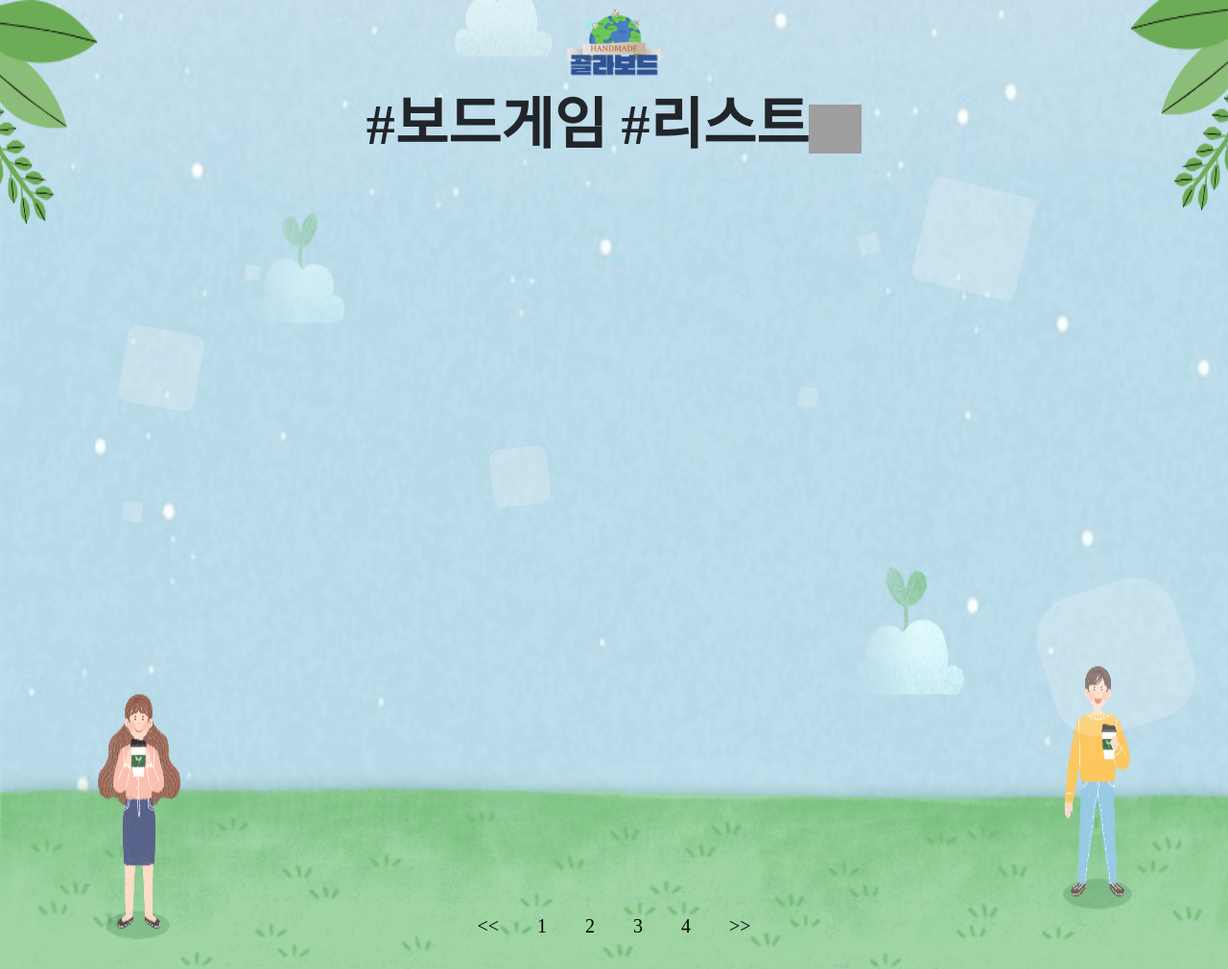
After one commit to tunEmvegnomb/sparta_mc10th, a Python web app: template templates/full_list2.html in a window 1280 px wide. The commit adds this page. Shown: the whole page at 96% size. Run offline with Jinja, Linux system fonts and the light colour scheme; the template is opened without the code that fills it, so the values that code supplies are empty; some libraries are stand-ins or nearby versions; some web fonts are replaced; grey boxes are pictures that could not be loaded.

Commit message:
add ver.7 tokki

```diff
--- /dev/null
+++ b/templates/full_list2.css
@@ -0,0 +1,221 @@
+@font-face {
+    font-family: 'ONE-Mobile-POP';
+    src: url('https://cdn.jsdelivr.net/gh/projectnoonnu/noonfonts_2105_2@1.0/ONE-Mobile-POP.woff') format('woff');
+    font-weight: normal;
+    font-style: normal;
+}
+
+body {
+  background-image: url("./../static/background_img.png");
+  background-repeat: no-repeat;
+  margin: 0;
+  background-attachment: fixed;
+  background-size: 100% 100%;
+  overflow: hidden;
+  font-family: 'ONE-Mobile-POP';
+
+
+}
+
+
+/* Animation */
+.area {
+  background: -webkit-linear-gradient(to left, #9fa9d8, #0a53be);
+  width: 100%;
+  height: 100vh;
+  position: absolute;
+  z-index: -1;
+}
+
+.circles {
+  position: relative;
+  top: 0;
+  left: 0;
+  width: 100%;
+  height: 100%;
+  overflow: hidden;
+}
+
+.circles li {
+  position: absolute;
+  display: block;
+  list-style: none;
+  width: 20px;
+  height: 20px;
+  background: rgba(255, 255, 255, 0.2);
+  animation: animate 25s linear infinite;
+  bottom: -150px;
+}
+
+.circles li:nth-child(1) {
+  left: 10%;
+  width: 80px;
+  height: 80px;
+  animation-delay: 0s;
+}
+
+.circles li:nth-child(2) {
+  left: 10%;
+  width: 20px;
+  height: 20px;
+  animation-delay: 2s;
+  animation-duration: 12s;
+}
+
+.circles li:nth-child(3) {
+  left: 70%;
+  width: 20px;
+  height: 20px;
+  animation-delay: 4s;
+}
+
+.circles li:nth-child(4) {
+  left: 40%;
+  width: 60px;
+  height: 60px;
+  animation-delay: 0s;
+  animation-duration: 18s;
+}
+
+.circles li:nth-child(5) {
+  left: 65%;
+  width: 20px;
+  height: 20px;
+  animation-delay: 0s;
+}
+
+.circles li:nth-child(6) {
+  left: 75%;
+  width: 110px;
+  height: 110px;
+  animation-delay: 3s;
+}
+
+.circles li:nth-child(7) {
+  left: 35%;
+  width: 150px;
+  height: 150px;
+  animation-delay: 7s;
+}
+
+.circles li:nth-child(8) {
+  left: 50%;
+  width: 25px;
+  height: 25px;
+  animation-delay: 15s;
+  animation-duration: 45s;
+}
+
+.circles li:nth-child(9) {
+  left: 20%;
+  width: 15px;
+  height: 15px;
+  animation-delay: 2s;
+  animation-duration: 35s;
+}
+
+.circles li:nth-child(10) {
+  left: 85%;
+  width: 150px;
+  height: 150px;
+  animation-delay: 0s;
+  animation-duration: 11s;
+}
+
+@keyframes animate {
+  0% {
+    transform: translateY(-1000px) rotate(0deg);
+    opacity: 1;
+    border-radius: 0;
+  }
+  100% {
+    transform: translateY(0px) rotate(720deg);
+    object-position: 0;
+    border-radius: 50%;
+  }
+}
+
+header {
+  text-align: center;
+}
+
+.banner-img {
+  width: 100px;
+  cursor: pointer;
+}
+#title{
+  text-align: center;
+  font-size: 20px;
+}
+.parent {
+    height: 3em; /* 애니메이션 높이 */
+    overflow-y: hidden;
+    display: block;
+}
+.parent .child {
+    font-size: 3em;/* 애니메이션 높이 */
+    font-weight: bold;
+    line-height: 1;
+    animation-name: grow;
+    animation-duration: 1s;/* 애니메이션 시간 */
+
+}
+/* 키프레임 애니메이션 */
+@keyframes grow {
+    from { transform: translateY(3em) }/* 애니메이션 높이 */
+    to { transform: translateY(0) }
+}
+
+
+.body {
+  width: 100%;
+  height: 100%;
+  display: flex;
+}
+
+.card-deck {
+  margin-bottom: 30px;
+}
+
+nav {
+  width: 100%;
+  height: 300px;
+  background: red;
+}
+
+#footer{
+  position: absolute;
+  bottom: 0;
+  left: 0;
+  width: 100%;
+  padding: 15px 0;
+  text-align: center;
+}
+.pagination {
+  display: inline-block;
+}
+
+.pagination a {
+  /*background-color:#EBF5FF;*/
+  color: black;
+  float: left;
+  padding: 8px 16px;
+  text-decoration: none;
+  border-radius: 100%;
+  /*transition: background-color .3s;*/
+  /*border: 1px solid #ddd;*/
+  margin: 0 4px;
+  cursor: pointer;
+  font-size: 20px;
+
+}
+
+.pagination a.active {
+  background-color: #4CAF50;
+  color: white;
+  /*border: 1px dotted #4CAF50;*/
+
+}
+
+.pagination a:hover:not(.active) {
+  background-color: #41A541;}
--- /dev/null
+++ b/templates/full_list2.html
@@ -0,0 +1,239 @@
+<!DOCTYPE html>
+<html lang="en" xmlns="http://www.w3.org/1999/html">
+<head>
+  <!-- Required meta tags -->
+  <meta charset="UTF-8" />
+  <meta
+          name="viewport"
+          content="width=device-width, initial-scale=1, shrink-to-fit=no"
+  />
+  <meta name="description" content="" />
+  <meta name="author" content="" />
+
+  <link
+          rel="stylesheet"
+          href="https://maxcdn.bootstrapcdn.com/bootstrap/4.0.0/css/bootstrap.min.css"
+          integrity="sha384-Gn5384xqQ1aoWXA+058RXPxPg6fy4IWvTNh0E263XmFcJlSAwiGgFAW/dAiS6JXm"
+          crossorigin="anonymous"
+  />
+  <link href="./full_list2.css" rel="stylesheet" />
+  <link rel="icon" type="image/png" href="./../static/favicon.png" />
+  <script src="scrips.js" defer></script>
+  <link rel="icon" type="image/png" href="/static/favicon.png" />
+
+  <title>보드게임 추천-Handmade</title>
+
+
+</head>
+<body>
+  <section class="area">
+    <ul class="circles">
+      <li></li>
+      <li></li>
+      <li></li>
+      <li></li>
+      <li></li>
+      <li></li>
+      <li></li>
+      <li></li>
+      <li></li>
+      <li></li>
+    </ul>
+  </section>
+  <header>
+    <img
+            onclick="document.location.href='./index.html'"
+            class="banner-img"
+            src="./../static/banner.png"
+            alt="배너"
+    />
+  </header>
+  <div id="title">
+    <div class="parent">
+      <div class="child">#보드게임 #리스트<img src="https://cdn-icons.flaticon.com/png/128/5250/premium/5250407.png?token=exp=1645261974~hmac=3bb846f587e24262bd312453e9038534" width="55" height="55"/>
+      </div>
+    </div>
+  </div>
+
+
+<!--    <div class="body">-->
+<!--      <div class="list">-->
+<!--        <div class="card-deck">-->
+<!--          <div class="card">-->
+<!--            <img-->
+<!--              class="card-img-top"-->
+<!--              src="./../static/boardExample.jpeg"-->
+<!--              alt="Card image cap"-->
+<!--            />-->
+<!--            <div class="card-body">-->
+<!--              <h5 class="card-title">Card title</h5>-->
+<!--            </div>-->
+<!--          </div>-->
+<!--          <div class="card">-->
+<!--            <img-->
+<!--              class="card-img-top"-->
+<!--              src="./../static/boardExample.jpeg"-->
+<!--              alt="Card image cap"-->
+<!--            />-->
+<!--            <div class="card-body">-->
+<!--              <h5 class="card-title">Card title</h5>-->
+<!--            </div>-->
+<!--          </div>-->
+<!--          <div class="card">-->
+<!--            <img-->
+<!--              class="card-img-top"-->
+<!--              src="./../static/boardExample.jpeg"-->
+<!--              alt="Card image cap"-->
+<!--            />-->
+<!--            <div class="card-body">-->
+<!--              <h5 class="card-title">Card title</h5>-->
+<!--            </div>-->
+<!--          </div>-->
+<!--        </div>-->
+<!--        <div class="card-deck">-->
+<!--          <div class="card">-->
+<!--            <img-->
+<!--              class="card-img-top"-->
+<!--              src="./../static/boardExample.jpeg"-->
+<!--              alt="Card image cap"-->
+<!--            />-->
+<!--            <div class="card-body">-->
+<!--              <h5 class="card-title">Card title</h5>-->
+<!--            </div>-->
+<!--          </div>-->
+<!--          <div class="card">-->
+<!--            <img-->
+<!--              class="card-img-top"-->
+<!--              src="./../static/boardExample.jpeg"-->
+<!--              alt="Card image cap"-->
+<!--            />-->
+<!--            <div class="card-body">-->
+<!--              <h5 class="card-title">Card title</h5>-->
+<!--            </div>-->
+<!--          </div>-->
+<!--          <div class="card">-->
+<!--            <img-->
+<!--              class="card-img-top"-->
+<!--              src="./../static/boardExample.jpeg"-->
+<!--              alt="Card image cap"-->
+<!--            />-->
+<!--            <div class="card-body">-->
+<!--              <h5 class="card-title">Card title</h5>-->
+<!--            </div>-->
+<!--          </div>-->
+<!--        </div>-->
+<!--        <div class="card-deck">-->
+<!--          <div class="card">-->
+<!--            <img-->
+<!--              class="card-img-top"-->
+<!--              src="./../static/boardExample.jpeg"-->
+<!--              alt="Card image cap"-->
+<!--            />-->
+<!--            <div class="card-body">-->
+<!--              <h5 class="card-title">Card title</h5>-->
+<!--            </div>-->
+<!--          </div>-->
+<!--          <div class="card">-->
+<!--            <img-->
+<!--              class="card-img-top"-->
+<!--              src="./../static/boardExample.jpeg"-->
+<!--              alt="Card image cap"-->
+<!--            />-->
+<!--            <div class="card-body">-->
+<!--              <h5 class="card-title">Card title</h5>-->
+<!--            </div>-->
+<!--          </div>-->
+<!--          <div class="card">-->
+<!--            <img-->
+<!--              class="card-img-top"-->
+<!--              src="./../static/boardExample.jpeg"-->
+<!--              alt="Card image cap"-->
+<!--            />-->
+<!--            <div class="card-body">-->
+<!--              <h5 class="card-title">Card title</h5>-->
+<!--            </div>-->
+<!--          </div>-->
+<!--        </div>-->
+<!--        <div class="card-deck">-->
+<!--          <div class="card">-->
+<!--            <img-->
+<!--              class="card-img-top"-->
+<!--              src="./../static/boardExample.jpeg"-->
+<!--              alt="Card image cap"-->
+<!--            />-->
+<!--            <div class="card-body">-->
+<!--              <h5 class="card-title">Card title</h5>-->
+<!--            </div>-->
+<!--          </div>-->
+<!--          <div class="card">-->
+<!--            <img-->
+<!--              class="card-img-top"-->
+<!--              src="./../static/boardExample.jpeg"-->
+<!--              alt="Card image cap"-->
+<!--            />-->
+<!--            <div class="card-body">-->
+<!--              <h5 class="card-title">Card title</h5>-->
+<!--            </div>-->
+<!--          </div>-->
+<!--          <div class="card">-->
+<!--            <img-->
+<!--              class="card-img-top"-->
+<!--              src="./../static/boardExample.jpeg"-->
+<!--              alt="Card image cap"-->
+<!--            />-->
+<!--            <div class="card-body">-->
+<!--              <h5 class="card-title">Card title</h5>-->
+<!--            </div>-->
+<!--          </div>-->
+<!--        </div>-->
+<!--        <div class="card-deck">-->
+<!--          <div class="card">-->
+<!--            <img-->
+<!--              class="card-img-top"-->
+<!--              src="./../static/boardExample.jpeg"-->
+<!--              alt="Card image cap"-->
+<!--            />-->
+<!--            <div class="card-body">-->
+<!--              <h5 class="card-title">Card title</h5>-->
+<!--            </div>-->
+<!--          </div>-->
+<!--          <div class="card">-->
+<!--            <img-->
+<!--              class="card-img-top"-->
+<!--              src="./../static/boardExample.jpeg"-->
+<!--              alt="Card image cap"-->
+<!--            />-->
+<!--            <div class="card-body">-->
+<!--              <h5 class="card-title">Card title</h5>-->
+<!--            </div>-->
+<!--          </div>-->
+<!--          <div class="card">-->
+<!--            <img-->
+<!--              class="card-img-top"-->
+<!--              src="./../static/boardExample.jpeg"-->
+<!--              alt="Card image cap"-->
+<!--            />-->
+<!--            <div class="card-body">-->
+<!--              <h5 class="card-title">Card title</h5>-->
+<!--            </div>-->
+<!--          </div>-->
+<!--        </div>-->
+<!--      </div>-->
+<!--      <nav>필터기능 검색기능</nav>-->
+<!--     </div>&ndash;&gt;-->
+  <div id="footer">
+    <div class="pagination" >
+      <div class="active">
+        <a href="#"><<</a>
+        <a href="#">1</a>
+        <a href="#">2</a>
+        <a href="#">3</a>
+        <a href="#">4</a>
+        <a href="#">>></a>
+      </div>
+    </div>
+  </div>
+
+
+</body>
+</html>
--- a/templates/index.html
+++ b/templates/index.html
@@ -3,7 +3,7 @@
 <head>
     <!-- Required meta tags -->
     <meta charset="UTF-8">
-    <meta name="viewport" content="width=device-width, initial-scale=1, shrink-to-fit=no">
+
 
     <script src="main.js" defer></script>
     <link rel="stylesheet" href="style.css">
--- a/templates/style2.css
+++ b/templates/style2.css
@@ -13,7 +13,8 @@ body {
   /* overflow: hidden; */
 }
 ::-webkit-scrollbar {
-  width: 10px; /*스크롤바의 너비*/
+  width: 15px; /*스크롤바의 너비*/
+  height: 15px;
 }
 ::-webkit-scrollbar-thumb {
   background-color: #6b8e23; /*스크롤바의 색상*/
```
Also changed, not shown: templates/question.html (+5 -5 lines).
